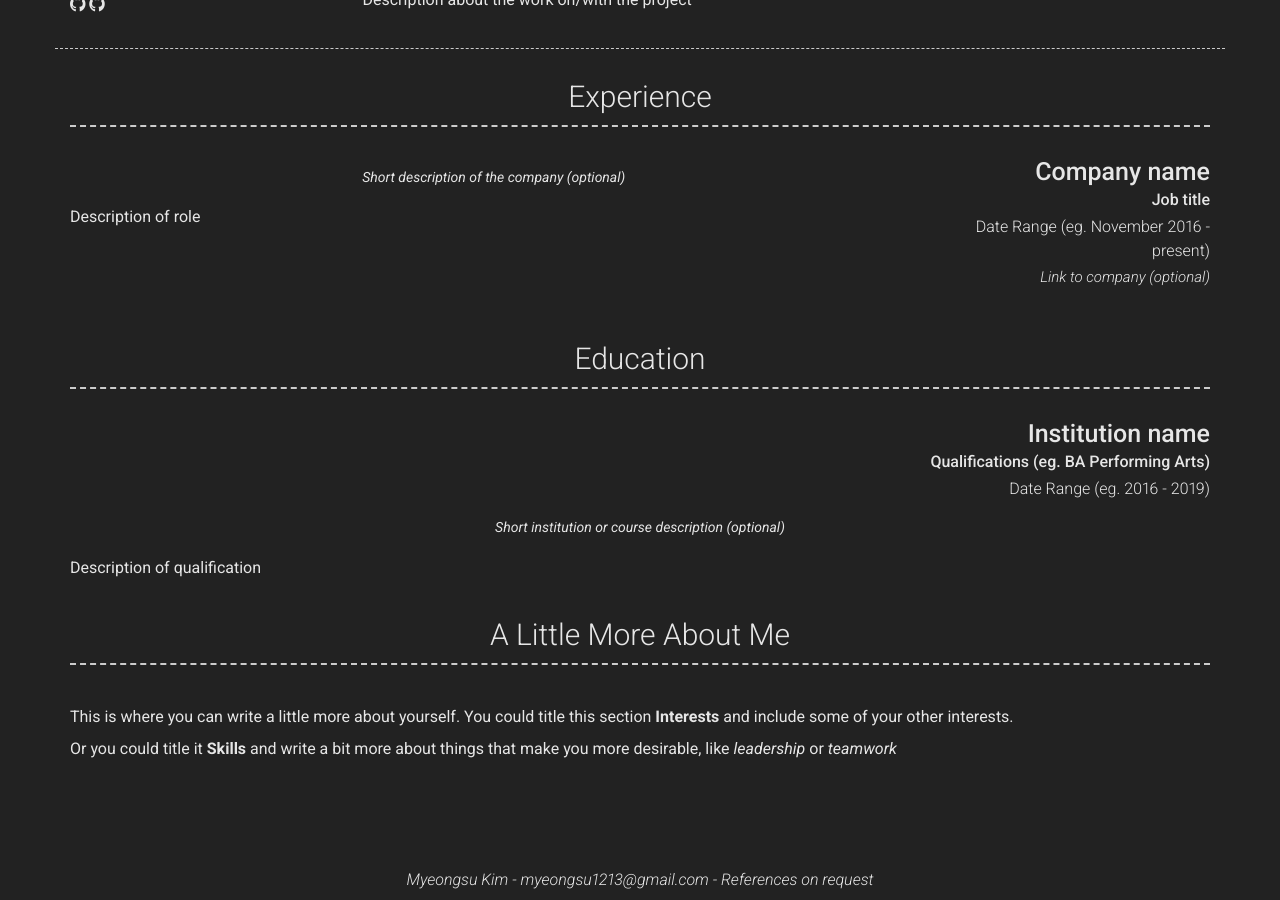
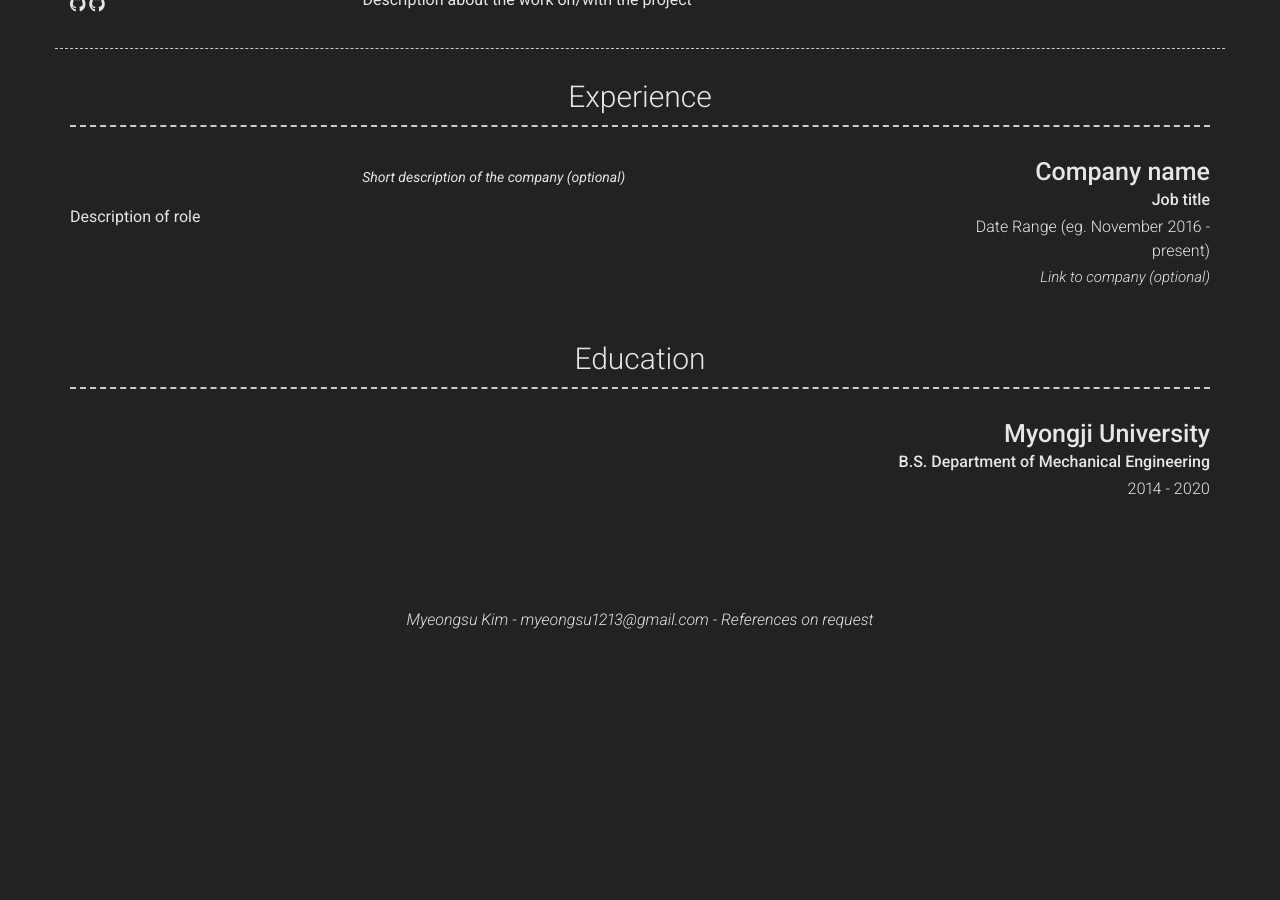
Before and after one commit to mysu1213/mysu1213_resume.github.io, a Jekyll site: the page built from index.md, in a window 1280 px wide and 900 px high, scrolled down 691 px. Built offline with Jekyll 4.4.1, drawn with Linux system fonts in a browser that asks for light colours; nearby versions of some CDN libraries; after the commit the page ends 1331 px from its top, so only the background shows below that.

Commit message:
Update _config.yml

```diff
--- a/_config.yml
+++ b/_config.yml
@@ -116,19 +116,26 @@ content:
     layout: list
     content:
       - layout: top-right
-        title: Institution name
-        sub_title: Qualifications (eg. BA Performing Arts)
-        caption: Date Range (eg. 2016 - 2019)
-        quote: >
-          Short institution or course description (optional)
-        description: | # this will include new lines to allow paragraphs
-          Description of qualification
-  - title: A Little More About Me
-    layout: text
-    content: | # this will include new lines to allow paragraphs
-      This is where you can write a little more about yourself. You could title this section **Interests** and include some of your other interests.
+        title: Hanyang University
+        sub_title: M.S. Candidate Department of Biomedical Engineering
+        caption: 2020 - 2023
+    layout: list
+    content:
+      - layout: top-right
+        title: Myongji University
+        sub_title: B.S. Department of Mechanical Engineering
+        caption: 2014 - 2020
+        # quote: >
+          # Short institution or course description (optional)
+        # description: | # this will include new lines to allow paragraphs
+          # Description of qualification
 
-      Or you could title it **Skills** and write a bit more about things that make you more desirable, like *leadership* or *teamwork*
+  # - title: A Little More About Me
+  #   layout: text
+  #   content: | # this will include new lines to allow paragraphs
+  #     This is where you can write a little more about yourself. You could title this section **Interests** and include some of your other interests.
+
+  #     Or you could title it **Skills** and write a bit more about things that make you more desirable, like *leadership* or *teamwork*
 
 # Footer
 footer_show_references: true
```
